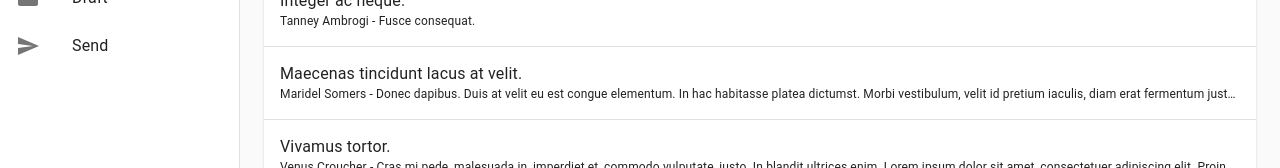
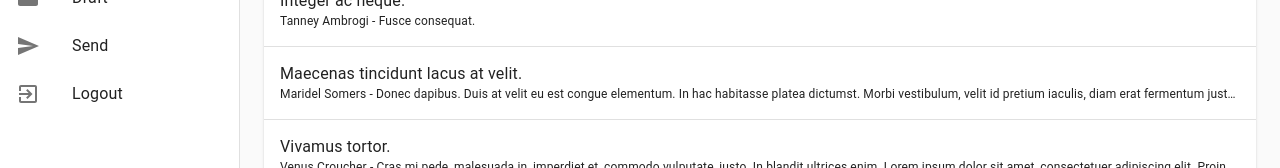
Before and after one commit to jorge6242/email-fe, a React (Create React App) app: page /dashboard in a window 1280 px wide. Shown: the part 231-399 px from the top of the page. Built offline with nearby package versions, Linux system fonts and the light colour scheme.

Commit message:
Logout simulation

```diff
--- a/src/Containers/Dashboard/index.jsx
+++ b/src/Containers/Dashboard/index.jsx
@@ -1,6 +1,7 @@
 import React from "react";
 import PropTypes from "prop-types";
 import { connect } from "react-redux";
+import { withRouter } from "react-router-dom";
 import AppBar from "@material-ui/core/AppBar";
 import CssBaseline from "@material-ui/core/CssBaseline";
 import Divider from "@material-ui/core/Divider";
@@ -20,6 +21,7 @@ import DraftIcon from "@material-ui/icons/Drafts";
 import FaceIcon from "@material-ui/icons/Face";
 import SendIcon from "@material-ui/icons/Send";
 import SearchIcon from "@material-ui/icons/Search";
+import ExitToApp from "@material-ui/icons/ExitToApp";
 import { Grid } from "@material-ui/core";
 import Avatar from "@material-ui/core/Avatar";
 import MenuItem from "@material-ui/core/MenuItem";
@@ -87,6 +89,7 @@ class Dashboard extends React.Component {
    * @param {object} key key to select the current component
    */
   handleClick = key => {
+    const { history } = this.props;
     let title = "";
     let element = <div />;
     switch (key) {
@@ -101,6 +104,9 @@ class Dashboard extends React.Component {
       case "send":
         title = "Send";
         element = <Send />;
+        break;
+      case "logout":
+        history.push("/");
         break;
       default:
         break;
@@ -155,6 +161,12 @@ class Dashboard extends React.Component {
               <SendIcon />
             </ListItemIcon>
             <ListItemText primary={"Send"} />
+          </ListItem>
+          <ListItem button onClick={() => this.handleClick("logout")}>
+            <ListItemIcon>
+              <ExitToApp />
+            </ListItemIcon>
+            <ListItemText primary={"Logout"} />
           </ListItem>
         </List>
       </div>
@@ -243,7 +255,7 @@ const mD = {
   loadSuggestions,
 };
 
-export default connect(
+export default withRouter(connect(
   mS,
   mD
-)(withStyles(styles, { withTheme: true })(Dashboard));
+)(withStyles(styles, { withTheme: true })(Dashboard)));
```
